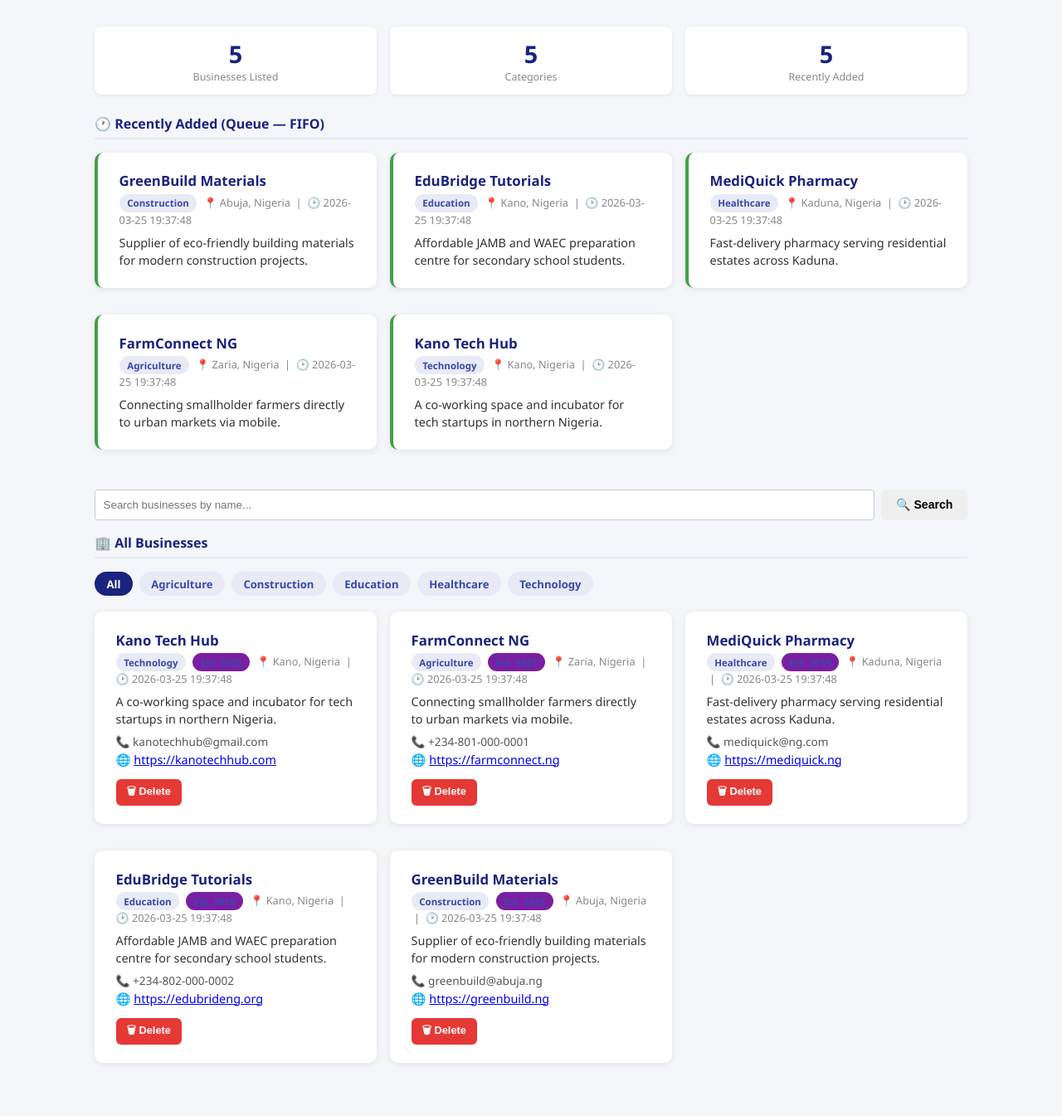
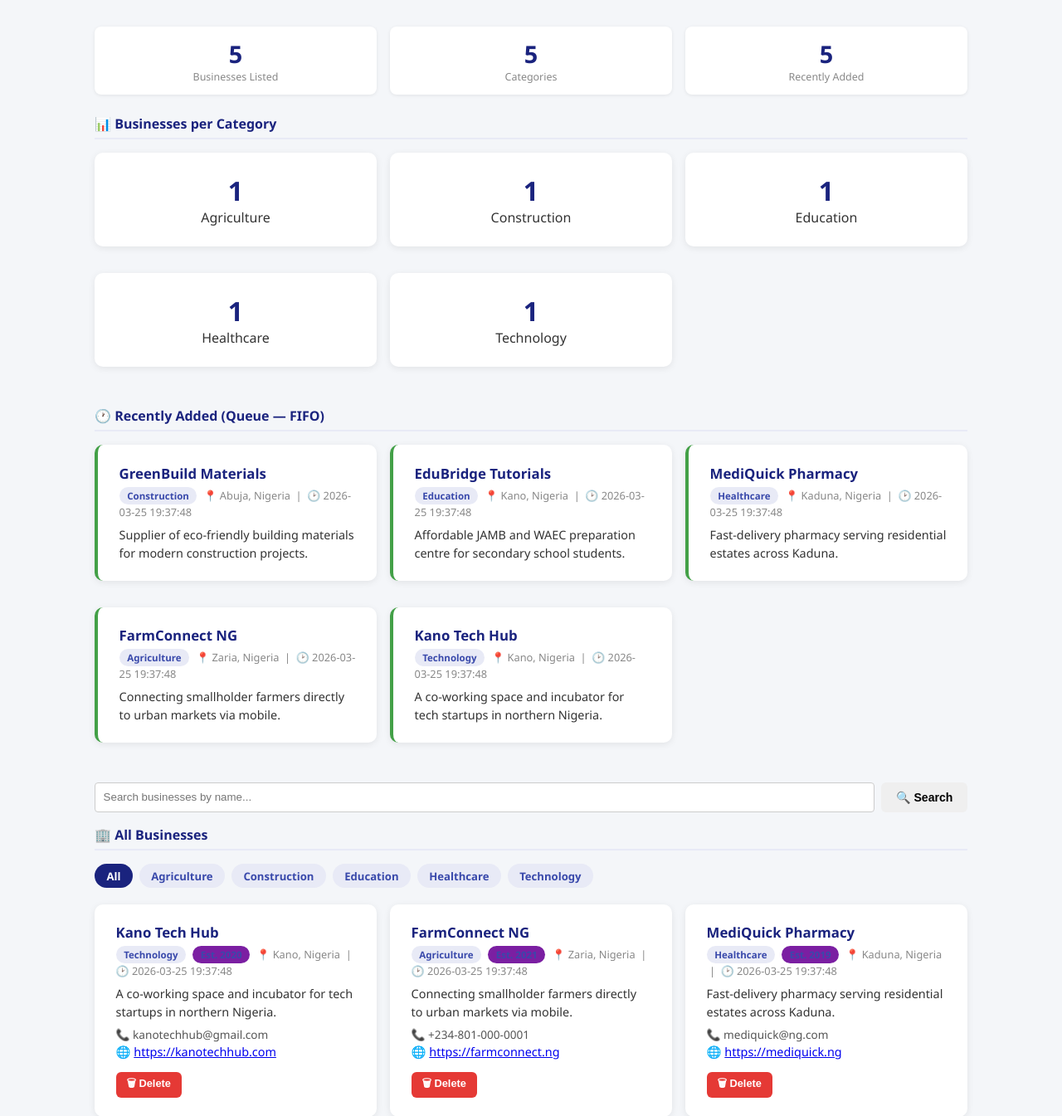
Before and after one commit to 1Imantk/local_directory, a Flask app: page / in a window 1280 px wide. Shown: the part 60-1405 px from the top of the page at 83% size. Before the commit the page ends 1319 px from the top, so only its background shows below. Run offline with Flask 3, Linux system fonts and the light colour scheme.

Commit message:
add category breakdown count summary to home page

```diff
--- a/app.py
+++ b/app.py
@@ -17,6 +17,7 @@ def index():
 
     recent = [b.to_dict() for b in directory.get_recent()]
     categories = directory.get_categories()
+    category_counts = directory.get_category_counts()
     can_undo = directory.can_undo()
 
     return render_template(
@@ -24,6 +25,7 @@ def index():
         businesses=all_businesses,
         recent=recent,
         categories=categories,
+        category_counts=category_counts,
         total=directory.total_count(),
         can_undo=can_undo,
         search_query=request.args.get("q", ""),
--- a/models.py
+++ b/models.py
@@ -109,6 +109,12 @@ class BusinessDirectory:
     def get_categories(self):
         return sorted(set(b.category for b in self._businesses))
 
+    def get_category_counts(self):
+        counts = {}
+        for b in self._businesses:
+            counts[b.category] = counts.get(b.category, 0) + 1
+        return dict(sorted(counts.items()))
+
 
 # ── Pre-load sample data ──────────────────────────────────────────────────────
 
--- a/templates/index.html
+++ b/templates/index.html
@@ -17,6 +17,17 @@
     <div class="number">{{ recent | length }}</div>
     <div class="label">Recently Added</div>
   </div>
+</div>
+
+<!-- Category summary -->
+<div class="section-title">📊 Businesses per Category</div>
+<div class="grid" style="margin-bottom:2rem;">
+  {% for category, count in category_counts.items() %}
+  <div class="card" style="text-align:center; padding:1.5rem;">
+    <div style="font-size:2rem; font-weight:bold; color:#1a237e;">{{ count }}</div>
+    <div class="label">{{ category }}</div>
+  </div>
+  {% endfor %}
 </div>
 
 <!-- Undo button (Stack) -->
```
